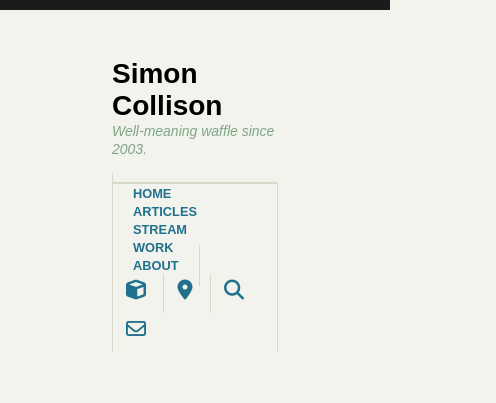
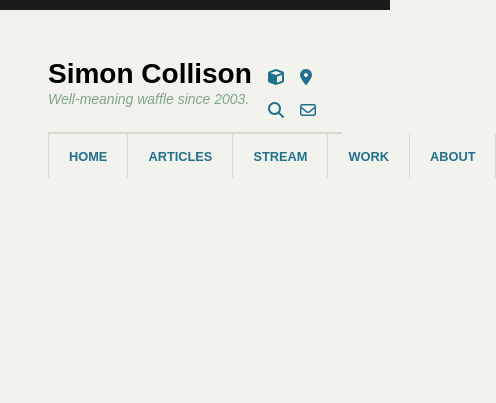
Before and after one commit to xxxlata/Colly_nav_clone, a plain HTML site: page index.html in a window 390 px wide. Shown: the whole page, 496 px wide, since content can reach past the window. Drawn offline with Linux system fonts and the light colour scheme.

Commit message:
colly_nav_clone

```diff
--- a/index.html
+++ b/index.html
@@ -15,20 +15,46 @@
             <div class="top">
                 <a href="">Simon Collison</a><br>
                 <span>Well-meaning waffle since 2003.</span>
+                <div class="ab">
+                    <div class="mob_icon">
+                        <a href="#"><i class="fas fa-cube"></i></a>
+                        <a href="#"><i class="fas fa-map-marker-alt"></i></a>
+                        <a href="#"><i class="fas fa-search"></i></a>
+                        <a href="#"><i class="far fa-envelope"></i></a>
+                    </div>
+                </div>
             </div>
             <div class="menu_box">
                 <ul class="menu">
+                    <li>
                         <a href="#">HOME</a>
+                    </li>
+                    <li>
                         <a href="#">ARTICLES</a>
+                    </li>
+                    <li>
                         <a href="#">STREAM</a>
+                    </li>
+                    <li>
                         <a href="#">WORK</a>
+                    </li>
+                    <li>
                         <a href="#">ABOUT</a>
+                    </li>
                 </ul>
                 <ul class="icon_box">
+                    <li>
                         <a href="#"><i class="fas fa-cube"></i></a>
+                    </li>
+                    <li>
                         <a href="#"><i class="fas fa-map-marker-alt"></i></a>
+                    </li>
+                    <li>
                         <a href="#"><i class="fas fa-search"></i></a>
+                    </li>
+                    <li>
                         <a class="last_child" href="#"><i class="far fa-envelope"></i></a>
+                    </li>
                 </ul>
             </div>
 
--- a/style.css
+++ b/style.css
@@ -31,34 +31,63 @@ body{
 
 .menu_box {
     display: flex;
-    flex-wrap: wrap;
     justify-content: space-between;
     align-items: center;
     border-top: 2px solid #D8DAC9;
 }
 
-.menu a{
+.menu li {
+    float: left;
     padding: 13px 20px 13px;
+    border-left: 1px solid #D8DAC9;
+}
+
+.menu :nth-child(5) {
+    border-right: 1px solid #D8DAC9;
+
+}
+
+.menu li a {
     font-size: 0.8em;
     font-weight: bold;
     color: #21718D;
-    border-left: 1.5px solid #D8DAC9;
+
 }
+.ab{
+    position: relative;;
+}
+.mob_icon{
+    display: grid;
+    grid-template-columns: 2rem 2rem;
+    position: absolute;
+    right: 1rem;
+    bottom: -1rem;
 
-.menu :last-child {
-    border-right: 1.5px solid #D8DAC9;
+}
+.mob_icon i{
+    color: #21718D;
+    font-size: 16px;
+    padding: 6px 6px ;
 
 }
 
+.icon_box :nth-child(4){
+    border-right: 1px solid #D8DAC9;
+
+}
+
+ .icon_box{
+     display: flex;
+
+ }
+ .icon_box li {
+    border-left: 1.5px solid #D8DAC9;
+    padding: 6px 13px 13px;
+ }
+
 .icon_box i {
     color: #21718D;
-    border-left: 1.5px solid #D8DAC9;
     font-size: 20px;
-    padding: 6px 13px 13px;
-}
-
-.menu_box {
-    border-right: 1.5px solid #D8DAC9;
 }
 
 .top a{
@@ -73,3 +102,28 @@ body{
     color: #7EA684;
     font-size: 14px;
 }
+
+@media screen and (max-width: 1200px) {
+    .back {
+        margin: 3rem 3rem;
+    }
+}
+@media screen and (min-width:777px) {
+    .mob_icon{
+        display: none;
+    }
+}
+@media screen and (max-width: 776px) {
+    .icon_box {
+        display:none;
+    }
+
+    .menu {
+        display: flex;
+        align-items: center;
+    }
+
+    .manu {
+        border-right: none;
+    }
+}
```
Lines whose indentation alone changed are shown as unchanged.
